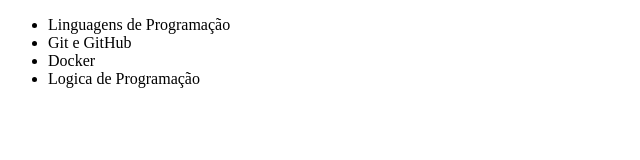
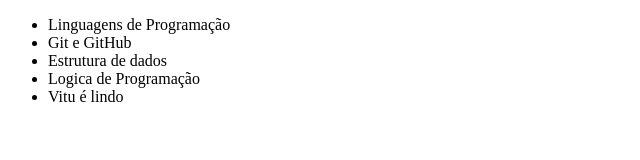
Before and after one commit to ivangusma0/lp1-cyber-rats, a plain HTML site: page index.html in a window 1280 px wide. Shown: the whole page, without its empty margins (0-640 px from the left). Drawn offline with Linux system fonts and the light colour scheme.

Commit message:
modificações importantes

```diff
--- a/index.html
+++ b/index.html
@@ -9,8 +9,9 @@
     <ul>
         <li>Linguagens de Programação</li>
         <li>Git e GitHub</li>
-        <li>Docker</li>
+        <li>Estrutura de dados</li>
         <li>Logica de Programação</li>
+        <li>Vitu é lindo </li>
     </ul>
 
 </body>
```
